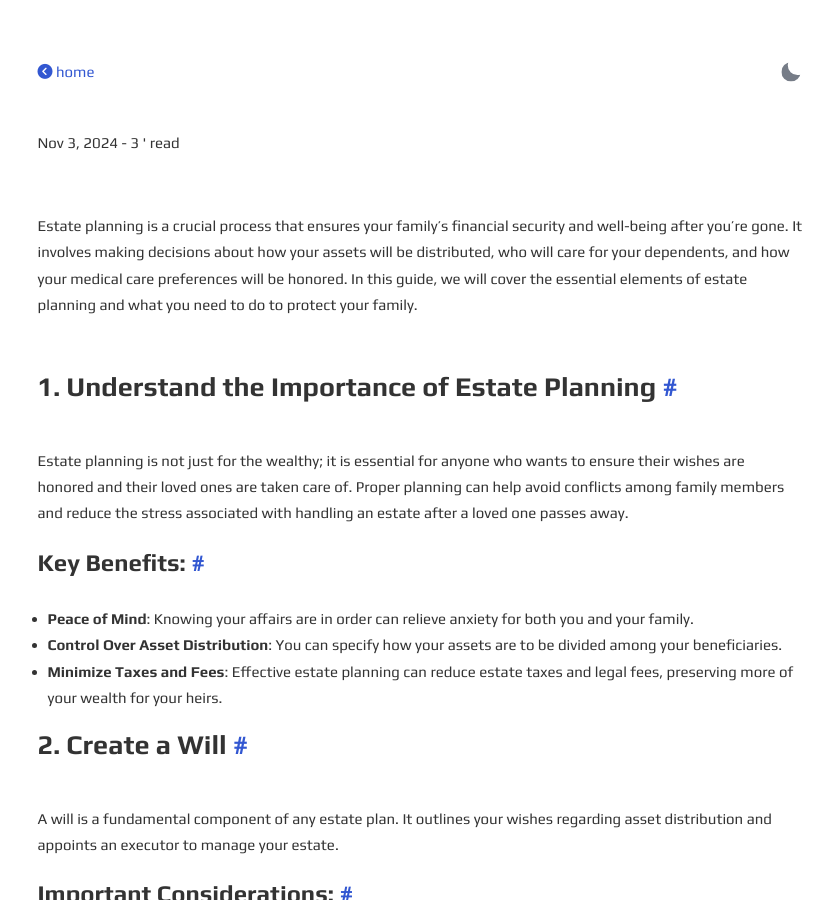
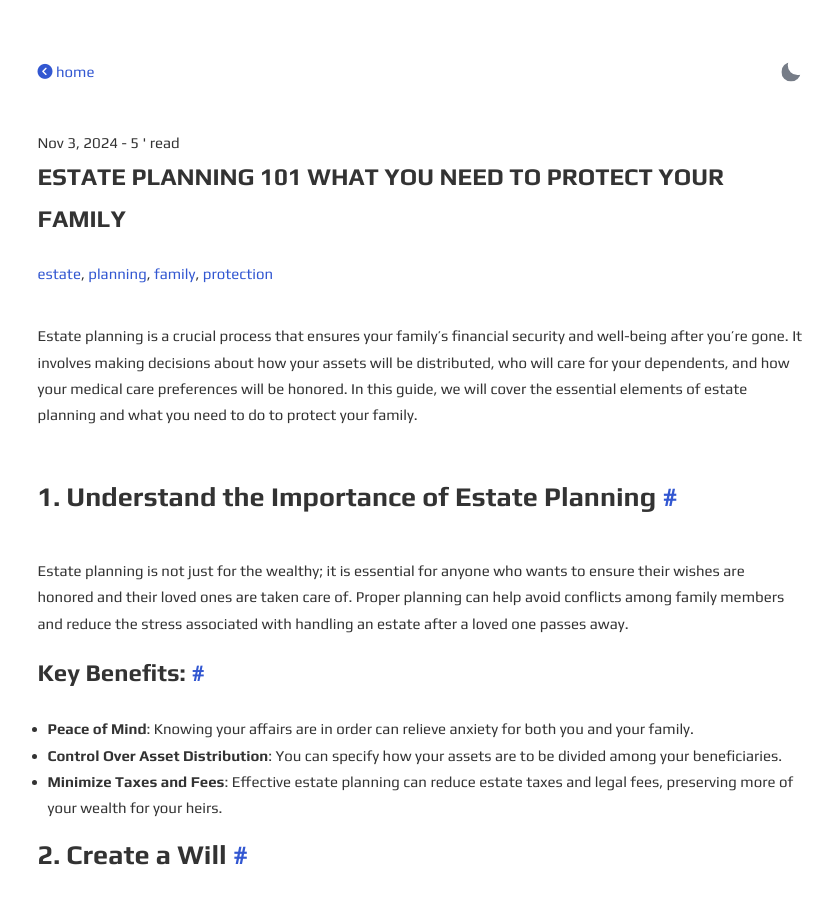
Before and after one commit to ZollaMaga/newsblog, a Jekyll site: the page built from _posts/2024-11-03-estate-planning-101-what-you-need-to-protect-your-family.md, in a window 1280 px wide and 900 px high. Shown: the whole window, without its empty margins (220-1053 px from the left). Built offline with Jekyll 4.4.1, drawn with Linux system fonts in a browser that asks for light colours.

Commit message:
Update 2024-11-03-estate-planning-101-what-you-need-to-protect-your-family.md

```diff
--- a/_posts/2024-11-03-estate-planning-101-what-you-need-to-protect-your-family.md
+++ b/_posts/2024-11-03-estate-planning-101-what-you-need-to-protect-your-family.md
@@ -1,6 +1,6 @@
 ---
 layout: post
-title: Estate Planning 101: What You Need to Protect Your Family
+title: Estate Planning 101 What You Need to Protect Your Family
 description: Learn the basics of estate planning and how to ensure your family's financial security and peace of mind.
 summary: Discover essential estate planning strategies, including wills, trusts, and other important documents, to protect your family's future.
 tags: estate planning family protection
```
